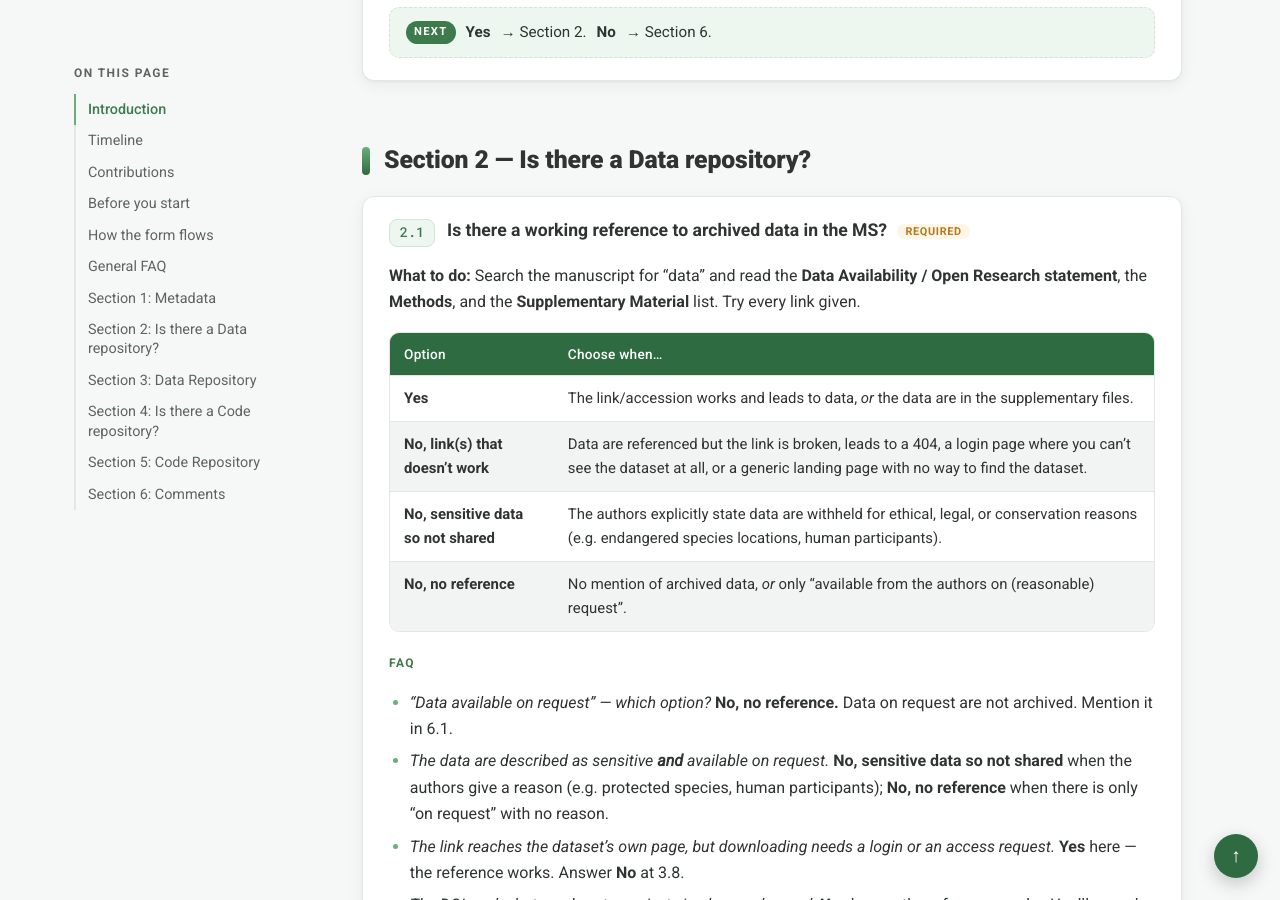
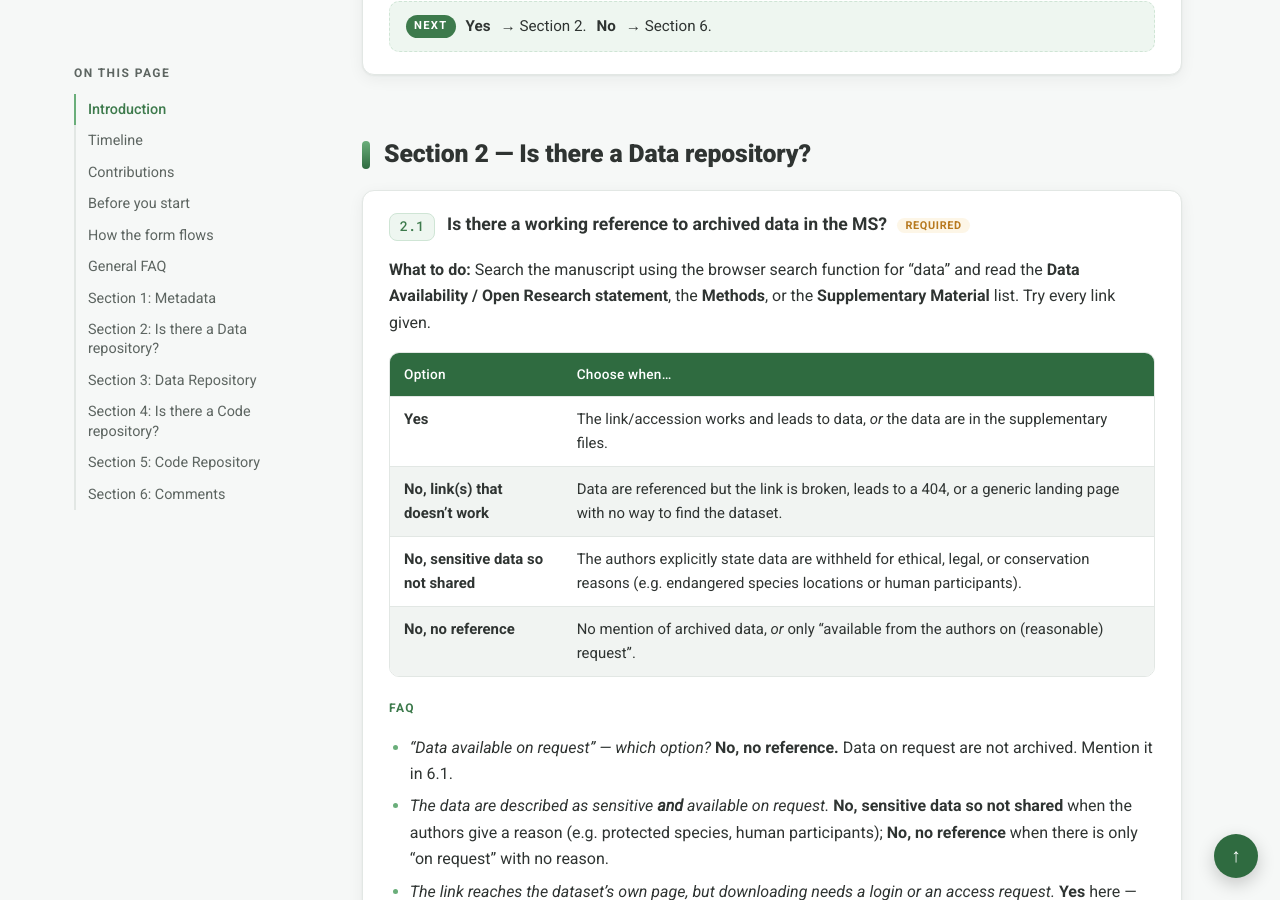
Before and after one commit to EIvimeyCook/Data-Code_Society, a Jekyll site: the page built from FAQ.md, in a window 1280 px wide and 900 px high, scrolled down 6847 px. Built offline with Jekyll 4.4.1, drawn with Linux system fonts in a browser that asks for light colours; our own code applies the rules of GitHub Pages for plain Markdown files; some of the changed text lies outside the part shown.

Commit message:
Revise FAQ with updated contact details and instructions
Updated contact information for organizers and clarified instructions regarding data access and assessment.

```diff
--- a/FAQ.md
+++ b/FAQ.md
@@ -202,13 +201,13 @@ The Zoom chat or the dedicated Slack channel.
 ## Section 2 — Is there a Data repository?
 
 ### 2.1 Is there a working reference to archived data in the MS? \*
-**What to do:** Search the manuscript for "data" and read the **Data Availability / Open Research statement**, the **Methods**, and the **Supplementary Material** list. Try every link given.
+**What to do:** Search the manuscript using the browser search function for "data" and read the **Data Availability / Open Research statement**, the **Methods**, or the **Supplementary Material** list. Try every link given.
 
 | Option | Choose when… |
 |---|---|
 | **Yes** | The link/accession works and leads to data, *or* the data are in the supplementary files. |
-| **No, link(s) that doesn't work** | Data are referenced but the link is broken, leads to a 404, a login page where you can't see the dataset at all, or a generic landing page with no way to find the dataset. |
-| **No, sensitive data so not shared** | The authors explicitly state data are withheld for ethical, legal, or conservation reasons (e.g. endangered species locations, human participants). |
+| **No, link(s) that doesn't work** | Data are referenced but the link is broken, leads to a 404, or a generic landing page with no way to find the dataset. |
+| **No, sensitive data so not shared** | The authors explicitly state data are withheld for ethical, legal, or conservation reasons (e.g. endangered species locations or human participants). |
 | **No, no reference** | No mention of archived data, *or* only "available from the authors on (reasonable) request". |
 
 **FAQ**
```
Also changed, not shown: other parts of FAQ.md (+3 -4 lines).
